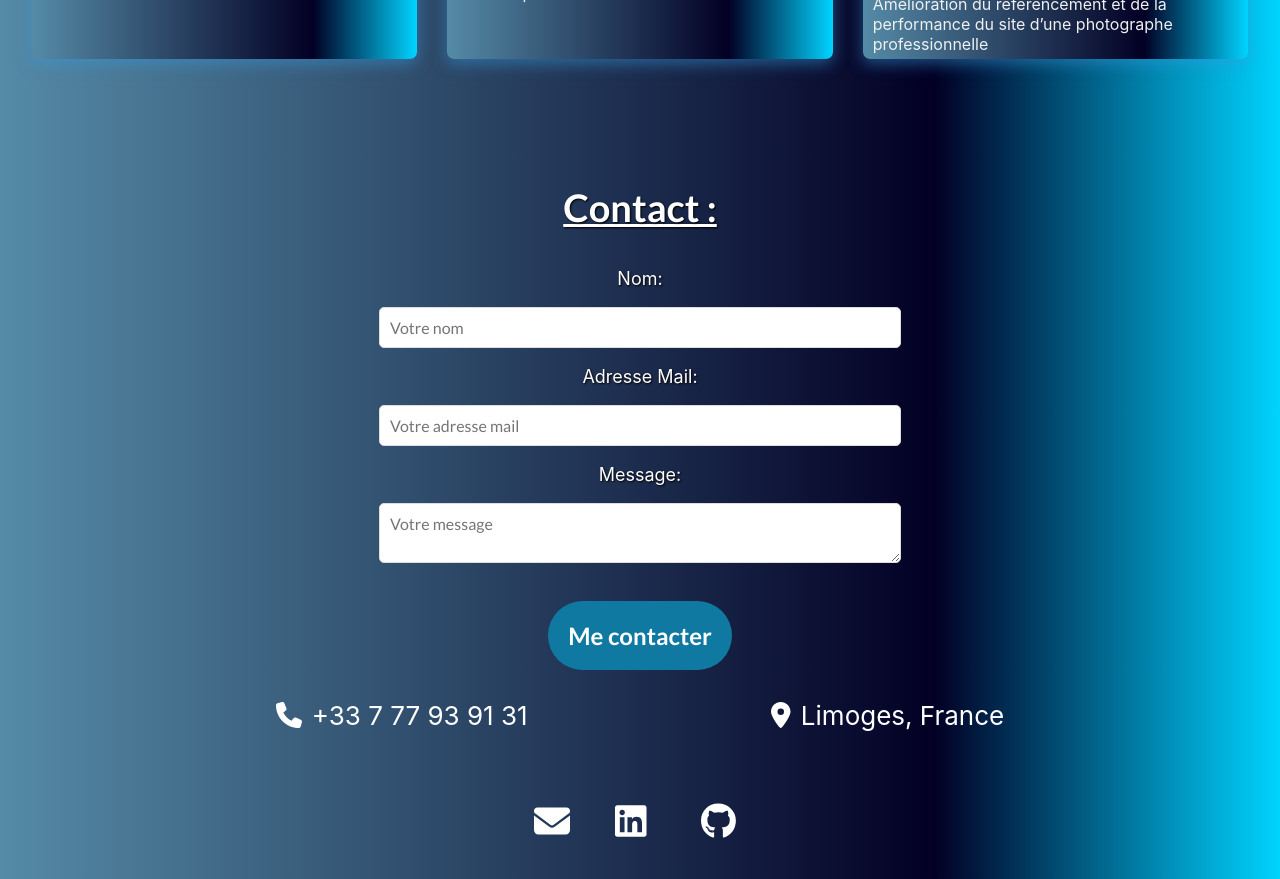
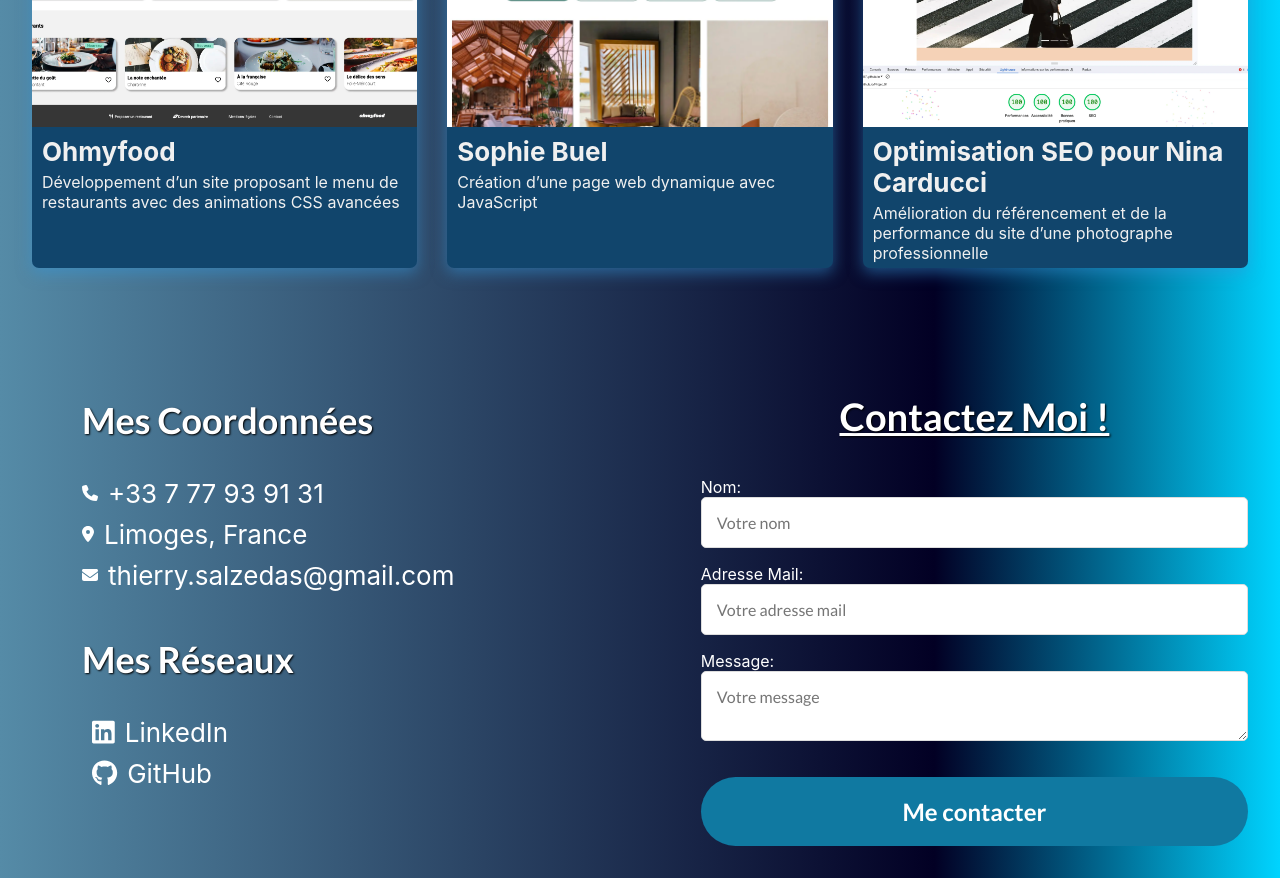
Before and after one commit to Citral87/Porfolio, a React (Create React App) app: page / in a window 1280 px wide. Shown: the part 1620-2499 px from the top of the page. Built offline with nearby package versions, Linux system fonts and the light colour scheme.

Commit message:
footer update

```diff
--- a/src/App.js
+++ b/src/App.js
@@ -5,7 +5,6 @@ import About from './components/About';
 import Skills from './components/Skills';
 import Projects from './components/Projects';
 import ContactForm from './components/ContactForm';
-import Footer from './components/Footer';
 import Loader from './components/Loader';
 
 function App() {
@@ -27,7 +26,6 @@ function App() {
         <Skills />
         <Projects />
         <ContactForm />
-        <Footer />
       </div>
     </ParallaxProvider>
   );
--- a/src/components/ContactForm.js
+++ b/src/components/ContactForm.js
@@ -1,6 +1,7 @@
 import React, { useState } from 'react';
 import { FontAwesomeIcon } from '@fortawesome/react-fontawesome';
-import { faPhone, faMapMarkerAlt } from '@fortawesome/free-solid-svg-icons';
+import { faPhone, faMapMarkerAlt , faEnvelope} from '@fortawesome/free-solid-svg-icons';
+import { faLinkedin, faGithub } from '@fortawesome/free-brands-svg-icons';
 import '../../src/components/css/ContactForm.css';
 
 function ContactForm() {
@@ -23,9 +24,39 @@ function ContactForm() {
 
   return (
     <section id="contact">
-      <h2>Contact :</h2>
-      <div className="contact-container">
-      <form onSubmit={handleSubmit}>
+      <div className="contact-wrapper">
+        <div className="contact-info">
+          <h3>Mes Coordonnées</h3>
+          <div className="contact-item">
+            <FontAwesomeIcon icon={faPhone} />
+            <span>+33 7 77 93 91 31</span>
+          </div>
+          <div className="contact-item">
+            <FontAwesomeIcon icon={faMapMarkerAlt} />
+            <span>Limoges, France</span>
+          </div>
+          <div className="contact-item">
+            <FontAwesomeIcon icon={faEnvelope} />
+            <span>thierry.salzedas@gmail.com</span>
+          </div>
+          <h3>Mes Réseaux</h3>
+          <div className="contact-item">
+            <a href="https://www.linkedin.com/in/thierry-salzedas-b19121272/" target="_blank" rel="noopener noreferrer">
+              <FontAwesomeIcon icon={faLinkedin} />
+              <span>LinkedIn</span>
+            </a>
+          </div>
+          <div className="contact-item">
+            <a href="https://github.com/Citral87" target="_blank" rel="noopener noreferrer">
+              <FontAwesomeIcon icon={faGithub} />
+              <span>GitHub</span>
+            </a>
+          </div>
+        </div>
+
+        <div className="contact-form-container">
+          <h2>Contactez Moi !</h2>
+         <form onSubmit={handleSubmit}>
         <label htmlFor="name">Nom:</label>
         <input
           type="text"
@@ -60,15 +91,7 @@ function ContactForm() {
 
         <button type="submit">Me contacter</button>
       </form>
-      <div className="contact-info">
-          <div className="contact-item">
-            <FontAwesomeIcon icon={faPhone} />
-            <span>+33 7 77 93 91 31</span>
-          </div>
-          <div className="contact-item">
-            <FontAwesomeIcon icon={faMapMarkerAlt} />
-            <span>Limoges, France</span>
-          </div>
+
         </div>
       </div>
     </section>
--- a/src/components/Footer.js
+++ /dev/null
@@ -1,30 +0,0 @@
-import React from 'react';
-import { FontAwesomeIcon } from '@fortawesome/react-fontawesome';
-import { faEnvelope} from '@fortawesome/free-solid-svg-icons';
-import { faLinkedin, faGithub } from '@fortawesome/free-brands-svg-icons';
-import '../../src/components/css/Footer.css';
-
-function Footer() {
-  return (
-    <footer>
-      <a href="mailto:thierry.salzedas@gmail.com">
-        <FontAwesomeIcon icon={faEnvelope} />
-        <span className="sr-only">Envoyer un email</span>
-      </a>
-      <div className="footer-item">
-        <a href="https://www.linkedin.com/in/thierry-salzedas-b19121272/" target="_blank" rel="noopener noreferrer">
-          <FontAwesomeIcon icon={faLinkedin} />
-          <span className="sr-only">Voir le profil LinkedIn</span>
-        </a>
-      </div>
-      <div className="footer-item">
-        <a href="https://github.com/Citral87" target="_blank" rel="noopener noreferrer">
-          <FontAwesomeIcon icon={faGithub} />
-          <span className="sr-only">Voir le profil GitHub</span>
-        </a>
-      </div>
-    </footer>
-  );
-}
-
-export default Footer;
--- a/src/components/Skills.js
+++ b/src/components/Skills.js
@@ -77,7 +77,7 @@ function Skills() {
       <div className="skill-set">
       {skills.map((skill, index) => (
   <div
-            className="skill-logo"
+    className={`skill-logo ${skill.name === 'Redux' ? 'redux-specific-class' : ''}`}
     key={index}
     onClick={() => openModal(skill)}
   >
--- a/src/components/css/ContactForm.css
+++ b/src/components/css/ContactForm.css
@@ -1,10 +1,63 @@
 #contact {
-  background: linear-gradient(90deg,#558ba7,#020024 73%,#00d4ff);
+  background: linear-gradient(90deg, #558ba7, #020024 73%, #00d4ff);
   padding: 2em;
+  color: white;
 
 }
 
-  #contact h2 {
+.contact-container {
+  display: flex;
+  justify-content: space-between;
+  align-items: flex-start;
+  width: 100%;
+}
+
+.contact-info {
+  flex-basis: 45%;
+  display: flex;
+  flex-direction: column;
+  margin-left: 50px;
+}
+
+.contact-info h3 {
+  font-size: 36px;
+  margin-bottom: 1em;
+  font-family: 'Lato', sans-serif;
+  text-shadow: 1px 1px 2px black;
+}
+
+.contact-item {
+  display: flex;
+  align-items: center;
+  margin-bottom: 10px;
+
+}
+
+.contact-item a,
+.contact-item span {
+  color: white;
+  text-decoration: none;
+  margin-left: 10px;
+  font-size: 26px;
+}
+
+.contact-item svg {
+  color: inherit;
+}
+ .contact-wrapper {
+  display: flex;
+  flex-direction: row;
+  justify-content: space-between;
+ }
+
+.contact-form-container {
+  flex-basis: 45%;
+  display: flex;
+  flex-direction: column;
+
+}
+
+.contact-form-container h2 {
   color: #ffffff;
   margin-bottom: 1em;
   font-family: 'Lato', sans-serif;
@@ -14,29 +67,24 @@
   text-align: center;
 }
 
-  #contact form {
+form {
   display: flex;
   flex-direction: column;
-    gap: 1em;
-    color: #ffffff;
-    font-size: 18px;
-    text-shadow: 1px 1px 2px black;
 
-    align-items: center;
 }
 
-  #contact form input,
-  #contact form textarea {
-    padding: 10px;
+form input[type="text"],
+form input[type="email"],
+form textarea {
+  padding: 15px;
   border-radius: 5px;
   border: 1px solid #ddd;
   font-size: 16px;
   font-family: 'Lato', sans-serif;
-
-    width: 500px;
+  margin-bottom: 1em; /* Add space between inputs */
 }
 
-  #contact form button {
+form button {
   background: #1079A1;
   color: white;
   border: none;
@@ -48,53 +96,35 @@
   padding: 20px;
   font-family: 'Lato', sans-serif;
   margin-top: 20px;
-
 }
 
-  #contact form button:hover {
+form button:hover {
   background: #214CE4;
 }
-  .contact-info {
-    color: white;
-    display: flex;
-    flex-direction: row;
-    justify-content: space-evenly;
-    padding-top: 30px;
-    font-size: 26px;
+
+@media (max-width: 768px) {
+  .contact-container {
+    flex-direction: column;
   }
-
-  .fa-phone, .fa-location-dot {
-    padding-right: 10px;
+  .contact-info, .contact-form-container {
+    flex-basis: 100%;
   }
-
-  /* pour les écrans de tablettes */
-@media (max-width: 768px) {
-  #contact {
-    max-width: 600px;
-    padding: 1.5em;
-  }
-
-  #contact form input,
-  #contact form textarea,
-  #contact form button {
-    font-size: 14px;
+  .contact-form input[type="text"],
+  .contact-form input[type="email"],
+  .contact-form textarea {
+    width: auto; /* Make input width responsive */
   }
 }
 
-/* pour les téléphones portables */
 @media (max-width: 480px) {
   #contact {
-    max-width: 100%;
-    margin: 20px;
     padding: 1em;
   }
-
-  #contact form input,
-  #contact form textarea {
-    font-size: 12px;
-  }
-
-  #contact form button {
+  .contact-form button {
     font-size: 16px;
   }
+  .contact-info h3,
+  .contact-item {
+    font-size: 20px; /* Adjust font size for mobile */
   }
+}
--- a/src/components/css/Footer.css
+++ /dev/null
@@ -1,68 +0,0 @@
-footer {
-  background-color: #f8f9fa;
-  padding: 20px;
-  display: flex;
-  justify-content: center;
-  align-items: center;
-  gap: 15px;
-  flex-wrap: wrap;
-  background: linear-gradient(90deg,#558ba7,#020024 73%,#00d4ff);
-}
-
-footer .footer-item, footer a {
-  display: flex;
-  align-items: center;
-  gap: 15px;
-  color: white;
-  font-size: 36px;
-  transition: color 0.3s ease;
-  padding: 10px;
-}
-
-footer a:hover, footer .footer-item:hover {
-  color: #0077b5;
-}
-
-.sr-only {
-  position: absolute;
-  width: 1px;
-  height: 1px;
-  margin: -1px;
-  padding: 0;
-  overflow: hidden;
-  clip: rect(0, 0, 0, 0);
-  border: 0;
-}
-
-
-.fa-envelope, .fa-linkedin, .fa-github, .fa-phone, .fa-map-marker-alt {
-  font-size: inherit;
-}
-
-/* pour les écrans de tablettes */
-@media (max-width: 768px) {
-  footer {
-    padding: 15px;
-  }
-
-  footer a, footer span {
-    font-size: 18px;
-  }
-}
-
-/* pour les téléphones portables */
-@media (max-width: 480px) {
-  footer {
-    padding: 10px;
-  }
-
-  footer a, footer span {
-    font-size: 16px;
-    margin: 0 10px;
-  }
-
-
-  .fa-envelope, .fa-linkedin, .fa-github, .fa-phone, .fa-map-marker-alt {
-    font-size: 24px;
-  }
-}
--- a/src/components/css/Projects.css
+++ b/src/components/css/Projects.css
@@ -23,7 +23,7 @@
 
 
 .project-card {
-  background: linear-gradient(90deg,#558ba7,#020024 73%,#00d4ff);
+  background: #11456C;
   border-radius: 7px;
   box-shadow: 0px 5px 15px rgba(52, 152, 219, 0.5);
   overflow: hidden;
@@ -66,13 +66,15 @@
   left: 40px;
   right: 40px;
   bottom: 40px;
-  background: white;
-  padding: 20px;
+  background:linear-gradient(90deg,#558ba7,#020024 73%,#00d4ff);
   overflow: auto;
-  border-radius: 4px;
   outline: none;
 }
 
+.carousel .thumbs-wrapper {
+  background: linear-gradient(90deg,#558ba7,#020024 73%,#00d4ff);
+  margin: 0px;
+}
 
 .modal button {
   margin-top: 20px;
@@ -84,7 +86,7 @@
 .carousel .slide {
   background: linear-gradient(90deg,#558ba7,#020024 73%,#00d4ff);
   text-align: center;
-  border-radius: 0px 0px 15px 15px;
+
 }
 
 .carousel .slide img {
@@ -121,7 +123,7 @@
   background: linear-gradient(90deg,#558ba7,#020024 73%,#00d4ff);
 
   padding: 20px;
-  border-radius: 15px 15px 0px 0px;
+
 
 }
 
--- a/src/components/css/Skills.css
+++ b/src/components/css/Skills.css
@@ -20,13 +20,14 @@
 }
 
 .skill-logo {
-  margin: 1em;
+  margin: 3em;
   position: relative;
   display: flex;
   align-items: center;
   justify-content: center;
   overflow: hidden;
   cursor: pointer;
+
 }
 
 .skill-logo img {
@@ -79,6 +80,10 @@
   font-family: 'Lato', sans-serif;
   padding: 10px ;
   border-radius: 10px;
+}
+
+.redux-specific-class {
+  background-color: antiquewhite;
 }
 
 /* pour les écrans de tablettes */
```
Lines whose indentation alone changed are shown as unchanged.
